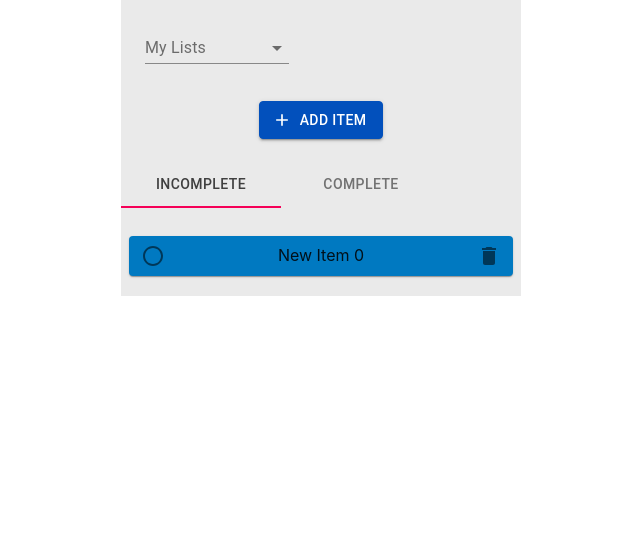
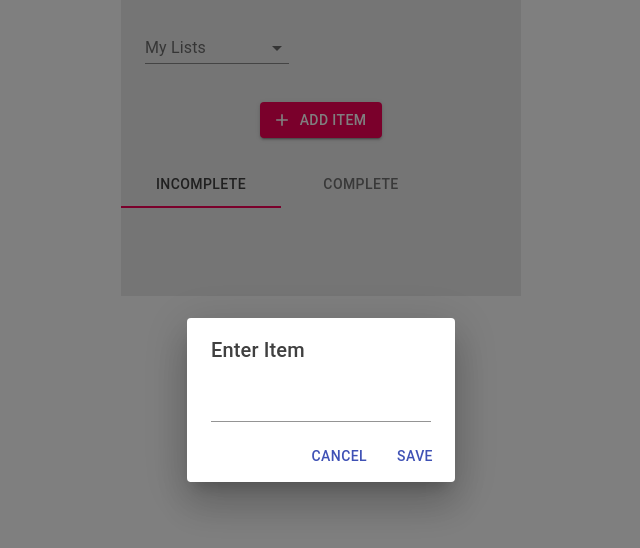
Before and after one commit to ApolloEagle/react-api, a React (Create React App) app: page / in a window 1280 px wide. Both pictures are taken after a click on the button "ADD ITEM". Shown: the top 548 px of the page, without its empty margins (319-959 px from the left). Built offline with nearby package versions, Linux system fonts and the light colour scheme.

Commit message:
enter item modal

```diff
--- a/src/components/AddItem.js
+++ b/src/components/AddItem.js
@@ -4,6 +4,11 @@ import React from 'react';
 import Grid from '@material-ui/core/Grid';
 import Button from '@material-ui/core/Button';
 import AddIcon from '@material-ui/icons/Add';
+import Dialog from '@material-ui/core/Dialog';
+import DialogTitle from '@material-ui/core/DialogTitle';
+import DialogContent from '@material-ui/core/DialogContent';
+import DialogActions from '@material-ui/core/DialogActions';
+import Input from '@material-ui/core/Input';
 import { makeStyles } from '@material-ui/core/styles';
 
 // Styling
@@ -15,22 +20,58 @@ const useStyles = makeStyles((theme) => ({
     alignItems: 'center',
     justifyContent: 'center',
   },
+  dialog: {
+    display: 'flex',
+    flexWrap: 'wrap',
+    margin: theme.spacing(1),
+    alignItems: 'center',
+    justifyContent: 'center',
+  },
 }));
 
-const AddItem = ({ addItem }) => {
+const AddItem = ({
+  addItem,
+  open,
+  closeModal,
+  openModal,
+  itemValue,
+  addInput,
+}) => {
   const classes = useStyles();
 
   return (
     <Grid container>
       <Grid item xs={12} className={classes.root}>
         <Button
-          onClick={() => addItem()}
+          onClick={() => openModal()}
           variant="contained"
           color="secondary"
           startIcon={<AddIcon />}
         >
           Add Item
         </Button>
+        <Dialog
+          open={open}
+          onClose={() => closeModal()}
+          className={classes.modal}
+          disableBackdropClick
+        >
+          <DialogTitle id="form-dialog-title">Enter Item</DialogTitle>
+          <DialogContent>
+            <Input
+              value={itemValue}
+              onChange={(e) => addInput(e.target.value)}
+            />
+          </DialogContent>
+          <DialogActions>
+            <Button onClick={() => closeModal()} color="primary">
+              Cancel
+            </Button>
+            <Button onClick={() => addItem()} color="primary">
+              Save
+            </Button>
+          </DialogActions>
+        </Dialog>
       </Grid>
     </Grid>
   );
--- a/src/components/ListForm.js
+++ b/src/components/ListForm.js
@@ -67,14 +67,15 @@ const ListForm = () => {
   const [count, updateCount] = useState(0);
   const [incompleteItems, updateItems] = useState(incomplete);
   const [completedItems, completeItem] = useState(complete);
+  const [open, setOpen] = useState(false);
+  const [value, setValue] = useState('');
 
   // Handlers
   const handleAddItem = () => {
-    updateItems([
-      ...incompleteItems,
-      { id: count, value: 'New Item ' + count },
-    ]);
+    updateItems([...incompleteItems, { id: count, value: value }]);
     updateCount(count + 1);
+    setOpen(false);
+    setValue('');
   };
   const handleDeleteItem = (id) => {
     updateItems(incompleteItems.filter((item) => item.id !== id));
@@ -83,6 +84,15 @@ const ListForm = () => {
   const handleCompleteItem = (id, value) => {
     updateItems(incompleteItems.filter((item) => item.id !== id));
     completeItem([...completedItems, { id: id, value: value }]);
+  };
+  const handleClose = () => {
+    setOpen(false);
+  };
+  const handleOpen = () => {
+    setOpen(true);
+  };
+  const handleInput = (inputValue) => {
+    setValue(inputValue);
   };
 
   // Style
@@ -94,7 +104,14 @@ const ListForm = () => {
         <Lists />
       </Grid>
       <Grid item xs={12} className={classes.addItem}>
-        <AddItem addItem={handleAddItem} />
+        <AddItem
+          addItem={handleAddItem}
+          open={open}
+          closeModal={handleClose}
+          openModal={handleOpen}
+          itemValue={value}
+          addInput={handleInput}
+        />
       </Grid>
       <Grid item xs={12} className={classes.list}>
         <List
```
Also changed, not shown: src/components/List.js (+1 -7 lines).
